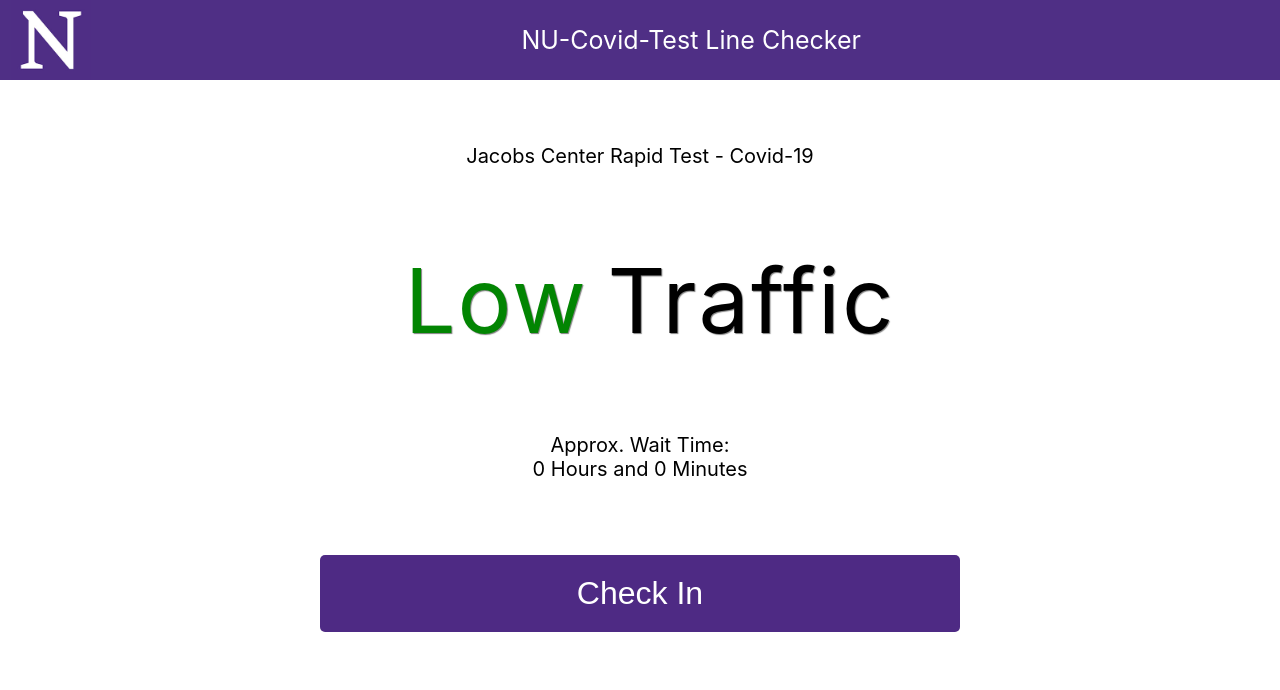
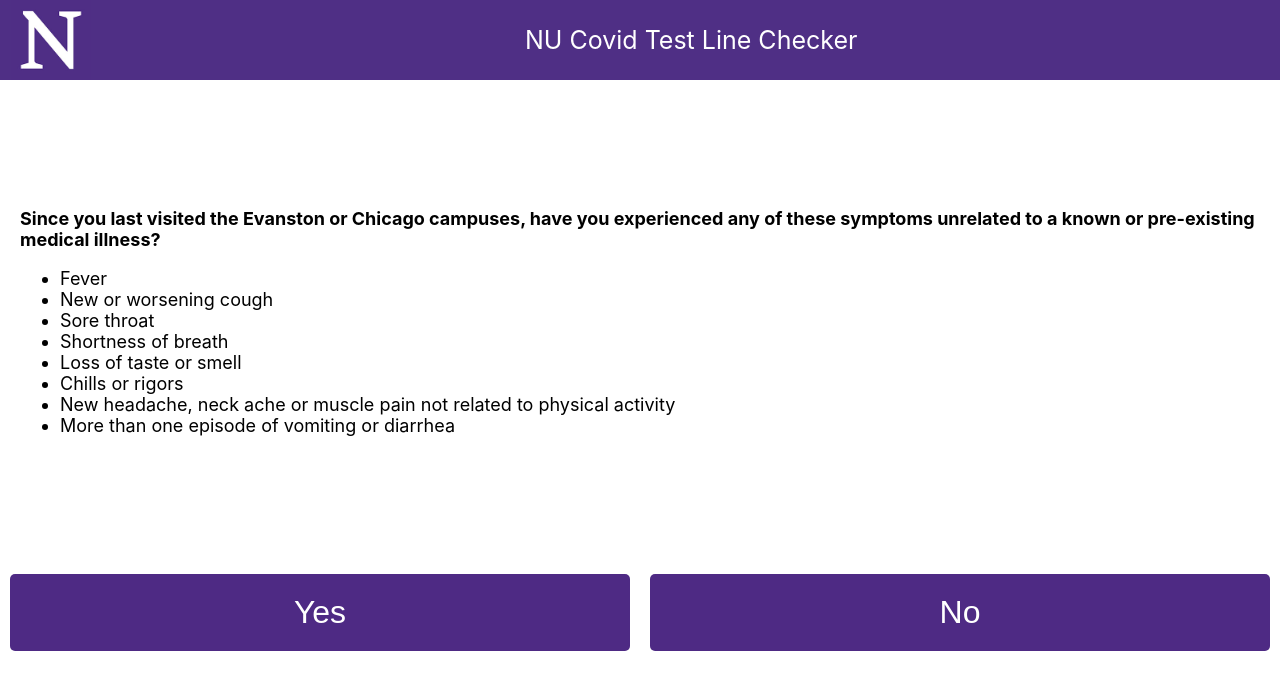
Before and after one commit to 397-f21/covid-line-checker, a React (Create React App) app: page / in a window 1280 px wide. Both pictures are taken after a click on the button "Check In". Shown: the top 690 px of the page. Built offline with nearby package versions, Linux system fonts and the light colour scheme; no server answers; the database is empty.

Commit message:
added the symptom tracker and styling changes

```diff
--- a/public/index.html
+++ b/public/index.html
@@ -24,7 +24,7 @@
       work correctly both with client-side routing and a non-root public URL.
       Learn how to configure a non-root public URL by running `npm run build`.
     -->
-    <title>Covid Test Line Checker</title>
+    <title>NU inLine</title>
   </head>
   <body>
     <noscript>You need to enable JavaScript to run this app.</noscript>
--- a/src/App.css
+++ b/src/App.css
@@ -6,7 +6,18 @@
     height: 100%;
 }
 
-.checkedIn {
+.checkIn, .symptom {
+    background-color: white;
+    height: 100%;
+}
+
+.fail {
     background-color: #ffe499;
     height: 100%;
 }
+
+.checkOut {
+    background-color: #25be01;
+    /* background-color: #57ff2e; */
+    height: 100%;
+}
--- a/src/App.js
+++ b/src/App.js
@@ -7,9 +7,16 @@
 
 
 const App = () => {
-  const [symptom, setSymptom] = useState(false);
+  //const [symptom, setSymptom] = useState(false);
   const [data, loadingData, errorData] = useData('/');
-  const [checkedIn, setCheckedIn] = useState(false);
+  //const [checkedIn, setCheckedIn] = useState(false);
+
+  const [status, setStatus] = useState("checkIn");
+  //checkIn - show check in screen
+  //symptom - show symptom tracker screen
+  //fail - show failure screen
+  //checkOut - show checkout screen
+
   const [numPeople, loading, error] = useData('/numPeople');
 
   if (errorData) return <h1>{errorData}</h1>;
@@ -19,17 +26,15 @@
   if (loading) return <h1>Loading the data...</h1>;
 
   const userId = localStorage.getItem("userId");
-  console.log(userId)
-  let alreadyCheckIn = false
-  if (userId != null && data[userId]["checkOut"] == null) {
-    alreadyCheckIn = true
+  if (userId != null && data[userId]["checkOut"] == null && status != "checkOut") {
+    setStatus("checkOut");
   }
 
   return (
-    <div className={alreadyCheckIn ? 'checkedIn' : 'checkedOut'}>
+    <div className={status}>
       <Banner />
-      <Content checkedIn={alreadyCheckIn} numPeople={numPeople} symptom={symptom}/>
-      <Button checkedIn={alreadyCheckIn} setCheckedIn={setCheckedIn} symptom={symptom} setSymptom={setSymptom} numPeople={numPeople} />
+      <Content status={status}/>
+      <Button status={status} setStatus={setStatus} numPeople={numPeople} />
     </div>
   );
 }
--- a/src/components/Banner.js
+++ b/src/components/Banner.js
@@ -13,7 +13,7 @@
                         />
                     </li>
                     <li className="topic">
-                        <span>NU-Covid-Test Line Checker</span>
+                        <span>NU Covid Test Line Checker</span>
                     </li>
                 </ul>
             </div>
--- a/src/components/Button.css
+++ b/src/components/Button.css
@@ -1,5 +1,3 @@
-/* Yemi's part */
-
 .btn {
     color: white;
     font-size: 2rem;
@@ -15,10 +13,20 @@
     transition: 0.2s ease-out;
 }
 
-.btn-checked-out {
+.btn-checked-out, .btn-fail {
     background-color: #a51212;
 }
 
 .btn-checked-in {
     background-color: #4E2A84;
 }
+
+.btn-symptom {
+    display: flex;
+    flex-direction: row;
+    margin: auto;
+}
+
+.btn-yes, .btn-no {
+    background-color: #4E2A84;
+}
--- a/src/components/Button.js
+++ b/src/components/Button.js
@@ -3,11 +3,11 @@
 import './Button.css'
 
 const checkIn = async (numPeople) => {
+    //isn't called until user clicks 'no' on symptom tracker page
     try {
         numPeople += 1;
         await setData("/numPeople", numPeople);
         localStorage.setItem("userId", numPeople);
-        console.log("Checked in: ", Date.now());
         await setData(`/${numPeople}/checkIn`, Date.now());
         // await setData(`/${numPeople}/checkOut`, 0);
     }
@@ -19,7 +19,6 @@
 const checkOut = async (numPeople, update, setUpdate) => {
     try {
         await setData(`/${numPeople}/checkOut`, Date.now());
-        console.log("Checked out: ", Date.now());
         setUpdate(update + 1);
 
     }
@@ -28,10 +27,46 @@
     }
 }
 
+const getButton = (status, setStatus, numPeople, update, setUpdate) => {
+    switch (status) {
+        case "checkIn":
+            return (
+                <button className="btn btn-checked-in" onClick={() => {
+                    setStatus("symptom");
+                }
+                }>Check In</button>
+            )
+        case "symptom":
+            return (
+                <div className="btn-symptom">
+                    <button className="btn btn-yes" onClick={() => {
+                        // move on to failure page
+                        setStatus("fail");
+                    }}> Yes </button>
+                    <button className="btn btn-no" onClick={() => {
+                        checkIn(numPeople);
+                        setStatus("checkOut");
+                    }}> No </button>
+                </div>
+            )
+        case "fail":
+            return (
+                <button className="btn btn-fail" onClick={() => {
+                    setStatus("checkIn");
+                }}> Ok </button>
+            )
+        case "checkOut":
+            return (
+                <button className="btn btn-checked-out" onClick={() => {
+                    setStatus("checkIn");
+                    checkOut(numPeople, update, setUpdate);
+                }
+                }>Check Out</button>
+            )
+    }
+}
 
-
-// const Button = ({ checkedIn, setCheckedIn, numPeople, setUpdate, update }) => {
-const Button = ({ checkedIn, setCheckedIn, symptom, setSymptom, numPeople }) => {
+const Button = ({ status, setStatus, numPeople }) => {
     const [update, setUpdate] = useState(0);
     const [data, loadingData, errorData] = useData('/');
 
@@ -67,14 +102,32 @@
         let avgTime = (total / (count * 60000));
         console.log("Average Time:", avgTime);
         setData(`/avgTime`, avgTime);
+        localStorage.removeItem("userId");
 
     }, [update]);
 
     if (errorData) return <h1>{errorData}</h1>;
     if (loadingData) return <h1>Loading the data...</h1>;
 
+
+    // CheckedIn        Symptom
+    // true             false       they failed so show failure screen
+    // true             true        they passed and were checked in so show check out screen
+    // false            false       on check in screen
+    // false            true        on symptom screen
+
+
+
     return (
-        checkedIn ?
+        <>
+            {getButton(status, setStatus, numPeople, update, setUpdate)}
+        </>
+    )
+}
+
+/*
+
+checkedIn ?
           symptom ?
             <button className="btn btn-checked-out" onClick={() => {
               setCheckedIn(false);
@@ -84,18 +137,21 @@
             }>Check Out</button>
             :
               <div><button onClick={()=>{
-                setSymptom(true);
+                // move on to failure page
+                setSymptom(false);
+                setCheckedIn(true);
               }}> Yes </button>
               <button onClick={()=>{
                 setSymptom(true);
+                //setCheckedIn(true);
+                checkIn(numPeople);
               }}> No </button></div>
           :
           <button className="btn btn-checked-in" onClick={() => {
             setCheckedIn(true);
-            checkIn(numPeople);
+            //checkIn(numPeople);
           }
           }>Check In</button>
-    )
-}
+*/
 
 export default Button;
--- a/src/components/Content.css
+++ b/src/components/Content.css
@@ -21,6 +21,22 @@
         margin-bottom: 20%;
         text-align: center;
     }
+    .symptom_content {
+        margin-top: 10%;
+        text-align: left;
+        padding-left: 20px;
+        padding-right: 20px;
+        font-size: 18px;
+    }
+    .fail_content {
+        margin-top: 10%;
+        margin-bottom: 20%;
+        text-align: center;
+        font-size: 25px;
+        padding-left: 20px;
+        padding-right: 20px;
+    }
+
 }
 
 @media screen and (min-width: 320px) and (max-height : 600px){
@@ -30,6 +46,16 @@
         text-align: center;
     }
     .checkout_content {
+        margin-top: 10%;
+        margin-bottom: 10%;
+        text-align: center;
+    }
+    .symptom_content {
+        margin-top: 10%;
+        margin-bottom: 10%;
+        text-align: left;
+    }
+    .fail_content {
         margin-top: 10%;
         margin-bottom: 10%;
         text-align: center;
@@ -47,6 +73,22 @@
         margin-bottom: 30%;
         text-align: center;
     }
+    .symptom_content {
+        margin-top: 15%;
+        margin-bottom: 15%;
+        text-align: left;
+        padding-left: 20px;
+        padding-right: 20px;
+        font-size: 18px;
+    }
+    .fail_content {
+        margin-top: 20%;
+        margin-bottom: 30%;
+        text-align: center;
+        font-size: 25px;
+        padding-left: 20px;
+        padding-right: 20px;
+    }
 }
 
 @media screen and (min-width: 400px) {
@@ -56,6 +98,16 @@
         text-align: center;
     }
     .checkout_content {
+        margin-top: 20%;
+        margin-bottom: 20%;
+        text-align: center;
+    }
+    .symptom_content {
+        margin-top: 20%;
+        margin-bottom: 20%;
+        text-align: left;
+    }
+    .fail_content {
         margin-top: 20%;
         margin-bottom: 20%;
         text-align: center;
@@ -73,6 +125,16 @@
         margin-bottom: 30%;
         text-align: center;
     }
+    .symptom_content {
+        margin-top: 30%;
+        margin-bottom: 30%;
+        text-align: left;
+    }
+    .fail_content {
+        margin-top: 30%;
+        margin-bottom: 30%;
+        text-align: center;
+    }
 }
 
 @media screen and (min-width: 1000px) {
@@ -85,6 +147,17 @@
         margin-top: 10%;
         margin-bottom: 10%;
         text-align: center;
+    }
+    .symptom_content {
+        margin-top: 10%;
+        margin-bottom: 10%;
+        text-align: left;
+    }
+    .fail_content {
+        margin-top: 10%;
+        margin-bottom: 10%;
+        text-align: center;
+        font-size: 30px;
     }
 }
 
--- a/src/components/Content.js
+++ b/src/components/Content.js
@@ -2,35 +2,18 @@
 import './Content.css';
 import { useData } from '../utilities/firebase';
 import Symptom from './Symptom';
-const Content = ({ checkedIn, symptom}) => {
-    // for purposes of demo:
-    // Low: 1
-    // medium: 2
-    // high: 3
 
-    // actual expected values:
-    // low: <15
-    // medium: 15-40
-    // high: >40
-    const [avgTime, loading, error] = useData('/avgTime');
-    if (error) return <h1>{error}</h1>;
-    if (loading) return <h1>Loading the data...</h1>;
+// symptomatic testing is at Northwestern University Health Service (Searle Hall, 633 Emerson)
+
+
+const getContent = (status, avgTime) => {
+  switch (status) {
+    case "checkIn":
+
       const hrs = Math.floor(avgTime / 60);
       const mins = Math.floor(avgTime % 60);
 
       return (
-      checkedIn ?
-        symptom?
-          // haveSymptom?
-          // <div className>
-          // :
-          <div className='checkout_content'>
-          <p className='test_location'>Jacobs Center Rapid Test - Covid-19</p>
-          <p className='checkedin_msg'>You're checked in! <br /> <br /> Don't forget to check out once you have completed your test.</p>
-         </div>
-          :
-          <Symptom></Symptom>
-        :
         <div className='checkin_content'>
         <p className='test_location'>Jacobs Center Rapid Test - Covid-19</p>
         <div className='traffic'>
@@ -44,6 +27,50 @@
         <p className='num_people'>Approx. Wait Time: <br /> {hrs} Hours and {mins} Minutes</p>
       </div>
       )
+    case "symptom":
+      return (
+        <Symptom />
+      )
+    case "fail":
+      return (
+        <div className='fail_content'>
+          <p>You have <b>not</b> been cleared to engage in campus
+          activities. Please get your symptomatic testing done at Northwestern
+          University Health Service (Searle Hall, 633 Emerson) ASAP.</p>
+        </div>
+
+      )
+    case "checkOut":
+      return (
+        <div className='checkout_content'>
+          <p className='test_location'>Jacobs Center Rapid Test - Covid-19</p>
+          <p className='checkedin_msg'>You're checked in! <br /> <br /> Don't forget to check out once you have completed your test.</p>
+        </div>
+      )
+  }
+}
+
+const Content = ({ status }) => {
+  // for purposes of demo:
+  // Low: 1
+  // medium: 2
+  // high: 3
+
+  // actual expected values:
+  // low: <15
+  // medium: 15-40
+  // high: >40
+
+  const [avgTime, loading, error] = useData('/avgTime');
+
+  if (error) return <h1>{error}</h1>;
+  if (loading) return <h1>Loading the data...</h1>;
+
+  return (
+    <>
+      {getContent(status, avgTime)}
+    </>
+  )
 }
 
 export default Content
--- a/src/components/Symptom.js
+++ b/src/components/Symptom.js
@@ -1,16 +1,17 @@
-
+import React from "react";
+import './Content.css';
 
 const Symptom = () =>{
     return (
         <>
-            <div>
-                <div>Since you last visited the Evanston or Chicago campuses,
+            <div className="symptom_content">
+                <div><b>Since you last visited the Evanston or Chicago campuses,
                     have you experienced any of these symptoms unrelated to a
-                    known or pre-existing medical illness?</div>
+                    known or pre-existing medical illness?</b></div>
                     <ul>
                         <li>Fever</li>
                         <li>New or worsening cough</li>
-                        <li>Sore thorat</li>
+                        <li>Sore throat</li>
                         <li>Shortness of breath</li>
                         <li>Loss of taste or smell</li>
                         <li>Chills or rigors</li>
```
Lines whose indentation alone changed are shown as unchanged.
